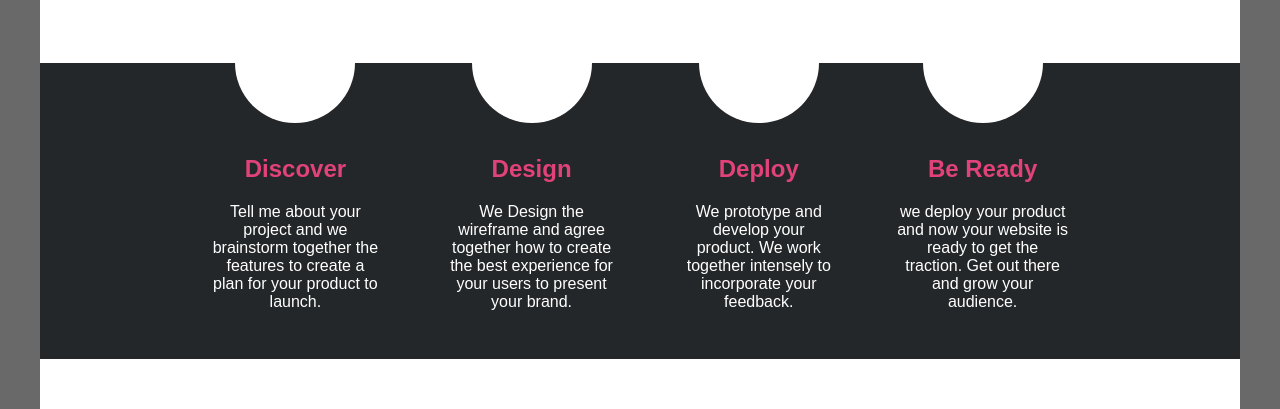
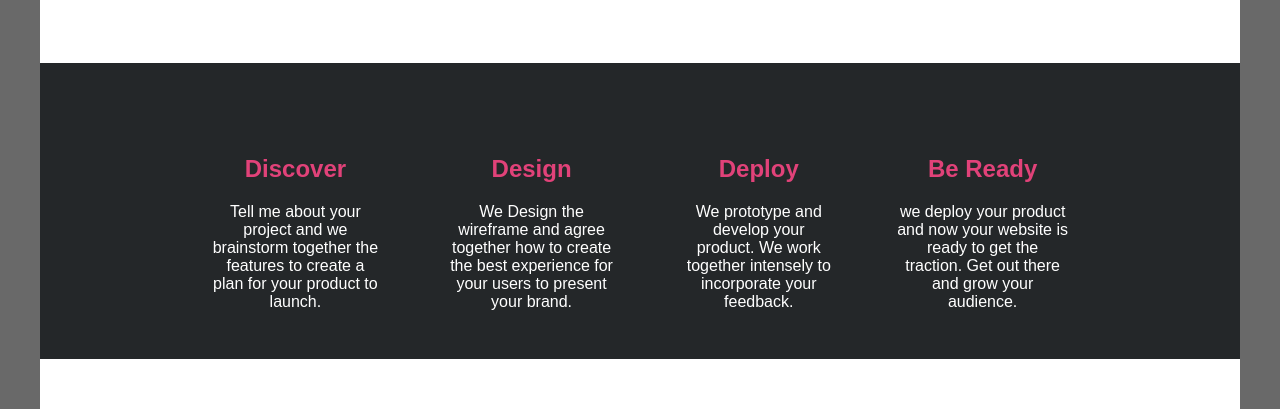
Before and after one commit to amandabcarneiro9/portfolio-practice, a React (Create React App) app in the folder portfolio-amanda/: page / in a window 1280 px wide. Shown: the part 633-1042 px from the top of the page. Built offline with nearby package versions, Linux system fonts and the light colour scheme.

Commit message:
fixing resposive

```diff
--- a/portfolio-amanda/src/scss/about-me.scss
+++ b/portfolio-amanda/src/scss/about-me.scss
@@ -1,5 +1,5 @@
-@import "variables";
-@import "media-queries";
+@import 'variables';
+@import 'media-queries';
 
 .about-me {
   background-color: $third-color;
@@ -9,6 +9,7 @@
     display: flex;
     flex-direction: column;
     align-items: center;
+    width: 100%;
 
     h2 {
       font-size: 40px;
@@ -33,8 +34,12 @@
       &__text {
         display: flex;
         flex-direction: column;
-        width: 444px;
+        width: 100%;
         font-size: 16px;
+
+        @include for-desktop {
+          width: 60%;
+        }
 
         em {
           border-bottom: solid $primary-color 5px;
--- a/portfolio-amanda/src/scss/style.scss
+++ b/portfolio-amanda/src/scss/style.scss
@@ -9,6 +9,7 @@ body {
 }
 .container {
   background-color: white;
+  width: 100%;
 
   @include for-desktop {
     width: 1200px;
--- a/portfolio-amanda/src/scss/values.scss
+++ b/portfolio-amanda/src/scss/values.scss
@@ -1,5 +1,5 @@
-@import "variables";
-@import "media-queries";
+@import 'variables';
+@import 'media-queries';
 
 .values {
   display: flex;
@@ -16,19 +16,16 @@
   }
 }
 .value {
+  text-align: center;
+  color: white;
+
+  @include for-desktop {
     padding: 72px 32px 48px;
-  color: white;
     position: relative;
     border-top: none;
 
-  @include for-mobile {
-    padding: 16px 66px 12px;
-  }
-}
-
-@include for-desktop {
     .value:before {
-    content: " ";
+      content: ' ';
       display: block;
       width: 120px;
       height: 120px;
@@ -39,6 +36,7 @@
       border-radius: 50%;
     }
   }
+}
 
 .value h2 {
   color: $primary-color;
```
Lines whose indentation alone changed are shown as unchanged.
